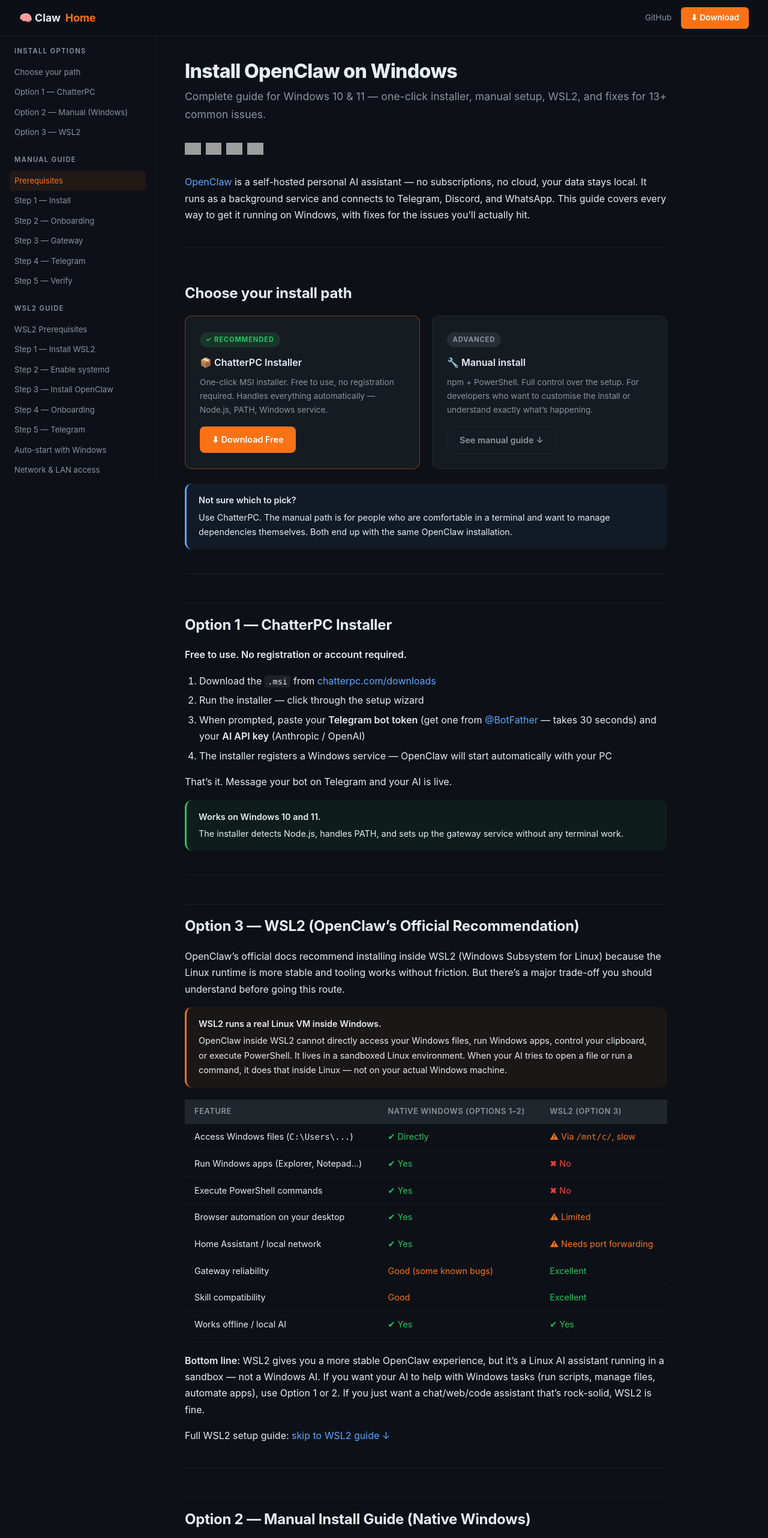
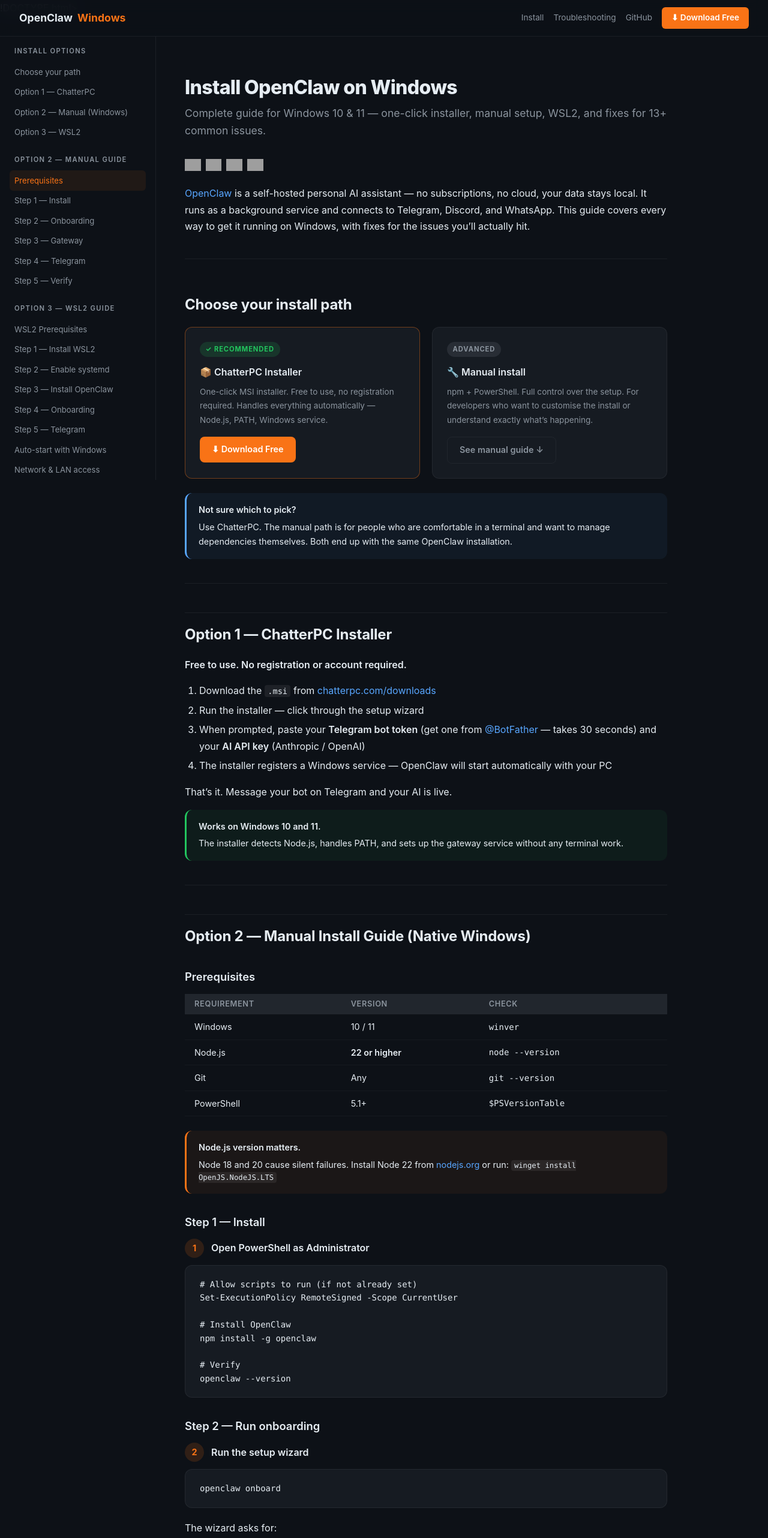
Before and after one commit to keugenek/clawhome, a plain HTML site: page index.html in a window 1280 px wide. Shown: the top 2564 px of the page at 60% size. Drawn offline with Linux system fonts and the light colour scheme; grey boxes are pictures that could not be loaded.

Commit message:
fix: remove ClawHome branding, fix option order 1>2>3, clean nav

```diff
--- a/index.html
+++ b/index.html
@@ -1,4 +1,4 @@
-<!DOCTYPE html>
+!DOCTYPE html>
 <html lang="en">
 <head>
 <meta charset="UTF-8">
@@ -128,12 +128,12 @@
 <body>
 
 <nav>
-  <a class="nav-logo" href="/">&#x1F9E0; Claw<span class="claw">Home</span></a>
+  <a class="nav-logo" href="/">OpenClaw <span class="claw">Windows</span></a>
   <div class="nav-links">
-
-
+    <a href="#install">Install</a>
+    <a href="#issues">Troubleshooting</a>
     <a href="https://github.com/keugenek/clawhome">GitHub</a>
-    <a href="https://chatterpc.com/downloads" class="nav-dl">&#x2B07; Download</a>
+    <a href="https://chatterpc.com/downloads" class="nav-dl">&#x2B07; Download Free</a>
   </div>
 </nav>
 
@@ -147,7 +147,7 @@
   <a href="#option-manual">Option 2 &mdash; Manual (Windows)</a>
   <a href="#option-wsl2">Option 3 &mdash; WSL2</a>
 
-  <h4>Manual Guide</h4>
+  <h4>Option 2 &mdash; Manual Guide</h4>
   <a href="#prereqs">Prerequisites</a>
   <a href="#step1">Step 1 &mdash; Install</a>
   <a href="#step2">Step 2 &mdash; Onboarding</a>
@@ -155,7 +155,7 @@
   <a href="#step4">Step 4 &mdash; Telegram</a>
   <a href="#step5">Step 5 &mdash; Verify</a>
 
-  <h4>WSL2 Guide</h4>
+  <h4>Option 3 &mdash; WSL2 Guide</h4>
   <a href="#wsl-prereqs">WSL2 Prerequisites</a>
   <a href="#wsl-step1">Step 1 &mdash; Install WSL2</a>
   <a href="#wsl-step2">Step 2 &mdash; Enable systemd</a>
@@ -227,36 +227,6 @@
   <div class="callout callout-tip">
     <p><strong>Works on Windows 10 and 11.</strong> The installer detects Node.js, handles PATH, and sets up the gateway service without any terminal work.</p>
   </div>
-
-  <hr id="option-wsl2">
-
-  <h2>Option 3 &mdash; WSL2 (OpenClaw&rsquo;s Official Recommendation)</h2>
-
-  <p>OpenClaw&rsquo;s official docs recommend installing inside WSL2 (Windows Subsystem for Linux) because the Linux runtime is more stable and tooling works without friction. But there&rsquo;s a major trade-off you should understand before going this route.</p>
-
-  <div class="callout callout-warn">
-    <p><strong>WSL2 runs a real Linux VM inside Windows.</strong> OpenClaw inside WSL2 cannot directly access your Windows files, run Windows apps, control your clipboard, or execute PowerShell. It lives in a sandboxed Linux environment. When your AI tries to open a file or run a command, it does that inside Linux &mdash; not on your actual Windows machine.</p>
-  </div>
-
-  <table>
-    <thead>
-      <tr><th>Feature</th><th>Native Windows (Options 1&ndash;2)</th><th>WSL2 (Option 3)</th></tr>
-    </thead>
-    <tbody>
-      <tr><td>Access Windows files (<code>C:\Users\...</code>)</td><td class="yes">&#x2714; Directly</td><td class="partial">&#x26A0; Via <code>/mnt/c/</code>, slow</td></tr>
-      <tr><td>Run Windows apps (Explorer, Notepad...)</td><td class="yes">&#x2714; Yes</td><td class="no">&#x2716; No</td></tr>
-      <tr><td>Execute PowerShell commands</td><td class="yes">&#x2714; Yes</td><td class="no">&#x2716; No</td></tr>
-      <tr><td>Browser automation on your desktop</td><td class="yes">&#x2714; Yes</td><td class="partial">&#x26A0; Limited</td></tr>
-      <tr><td>Home Assistant / local network</td><td class="yes">&#x2714; Yes</td><td class="partial">&#x26A0; Needs port forwarding</td></tr>
-      <tr><td>Gateway reliability</td><td class="partial">Good (some known bugs)</td><td class="yes">Excellent</td></tr>
-      <tr><td>Skill compatibility</td><td class="partial">Good</td><td class="yes">Excellent</td></tr>
-      <tr><td>Works offline / local AI</td><td class="yes">&#x2714; Yes</td><td class="yes">&#x2714; Yes</td></tr>
-    </tbody>
-  </table>
-
-  <p><strong>Bottom line:</strong> WSL2 gives you a more stable OpenClaw experience, but it&rsquo;s a Linux AI assistant running in a sandbox &mdash; not a Windows AI. If you want your AI to help with Windows tasks (run scripts, manage files, automate apps), use Option 1 or 2. If you just want a chat/web/code assistant that&rsquo;s rock-solid, WSL2 is fine.</p>
-
-  <p>Full WSL2 setup guide: <a href="#wsl-prereqs">skip to WSL2 guide &darr;</a></p>
 
   <hr id="option-manual">
 
@@ -332,6 +302,36 @@
 openclaw status</code></pre>
 
   <p><code>doctor</code> checks every component and tells you what&rsquo;s broken with fix suggestions.</p>
+
+  <hr id="option-wsl2">
+
+  <h2>Option 3 &mdash; WSL2 (OpenClaw&rsquo;s Official Recommendation)</h2>
+
+  <p>OpenClaw&rsquo;s official docs recommend installing inside WSL2 (Windows Subsystem for Linux) because the Linux runtime is more stable and tooling works without friction. But there&rsquo;s a major trade-off you should understand before going this route.</p>
+
+  <div class="callout callout-warn">
+    <p><strong>WSL2 runs a real Linux VM inside Windows.</strong> OpenClaw inside WSL2 cannot directly access your Windows files, run Windows apps, control your clipboard, or execute PowerShell. It lives in a sandboxed Linux environment. When your AI tries to open a file or run a command, it does that inside Linux &mdash; not on your actual Windows machine.</p>
+  </div>
+
+  <table>
+    <thead>
+      <tr><th>Feature</th><th>Native Windows (Options 1&ndash;2)</th><th>WSL2 (Option 3)</th></tr>
+    </thead>
+    <tbody>
+      <tr><td>Access Windows files (<code>C:\Users\...</code>)</td><td class="yes">&#x2714; Directly</td><td class="partial">&#x26A0; Via <code>/mnt/c/</code>, slow</td></tr>
+      <tr><td>Run Windows apps (Explorer, Notepad...)</td><td class="yes">&#x2714; Yes</td><td class="no">&#x2716; No</td></tr>
+      <tr><td>Execute PowerShell commands</td><td class="yes">&#x2714; Yes</td><td class="no">&#x2716; No</td></tr>
+      <tr><td>Browser automation on your desktop</td><td class="yes">&#x2714; Yes</td><td class="partial">&#x26A0; Limited</td></tr>
+      <tr><td>Home Assistant / local network</td><td class="yes">&#x2714; Yes</td><td class="partial">&#x26A0; Needs port forwarding</td></tr>
+      <tr><td>Gateway reliability</td><td class="partial">Good (some known bugs)</td><td class="yes">Excellent</td></tr>
+      <tr><td>Skill compatibility</td><td class="partial">Good</td><td class="yes">Excellent</td></tr>
+      <tr><td>Works offline / local AI</td><td class="yes">&#x2714; Yes</td><td class="yes">&#x2714; Yes</td></tr>
+    </tbody>
+  </table>
+
+  <p><strong>Bottom line:</strong> WSL2 gives you a more stable OpenClaw experience, but it&rsquo;s a Linux AI assistant running in a sandbox &mdash; not a Windows AI. If you want your AI to help with Windows tasks (run scripts, manage files, automate apps), use Option 1 or 2. If you just want a chat/web/code assistant that&rsquo;s rock-solid, WSL2 is fine.</p>
+
+  <p>Full WSL2 setup guide: <a href="#wsl-prereqs">skip to WSL2 guide &darr;</a></p>
 
   <hr id="wsl-prereqs">
 
```
